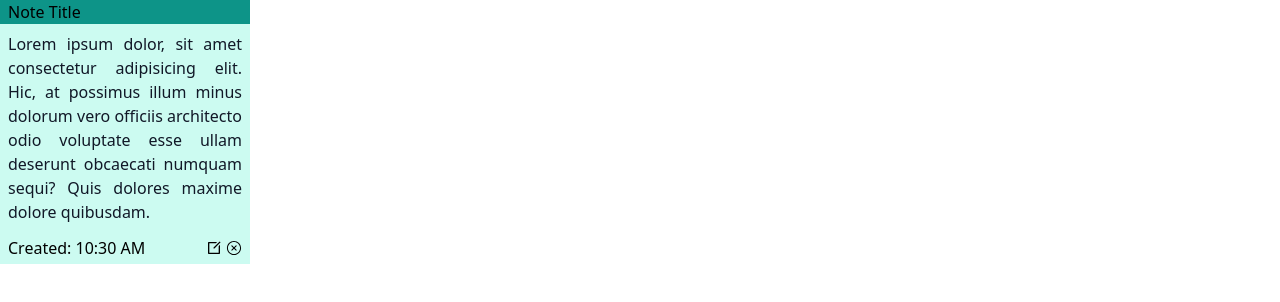
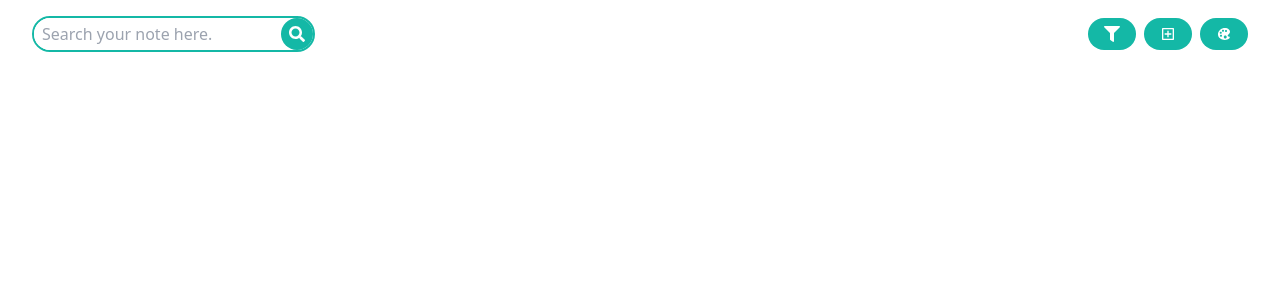
Before and after one commit to IamNayanIslam/note-app, a React app: page / in a window 1280 px wide. Shown: the top 302 px of the page. Built offline with nearby package versions, Linux system fonts and the light colour scheme; the HTML template or start-up script is replaced by a standard one.

Commit message:
UI: add action menu

```diff
--- a/src/App.jsx
+++ b/src/App.jsx
@@ -1,10 +1,11 @@
+import ActionMenu from "./Components/ActionMenu";
 import Note from "./Components/Note";
 
 function App() {
   return (
     <>
       <div>
-        <Note />
+        <ActionMenu />
       </div>
     </>
   );
--- /dev/null
+++ b/src/Components/ActionMenu.jsx
@@ -0,0 +1,38 @@
+import { RiAddBoxLine } from "react-icons/ri";
+import { FaFilter } from "react-icons/fa";
+import { FaSearch } from "react-icons/fa";
+import { IoIosColorPalette } from "react-icons/io";
+
+const ActionMenu = () => {
+  return (
+    <div className="flex justify-between px-8 py-4">
+      <form action="">
+        <div className="border-2 border-teal-500  rounded-full flex justify-between">
+          <input
+            type="text"
+            placeholder="Search your note here."
+            max={20}
+            required
+            className="px-2 rounded-full outline:none focus:outline-none"
+          />
+          <button className="bg-teal-500 p-2 rounded-full text-white">
+            <FaSearch />
+          </button>
+        </div>
+      </form>
+      <div className="flex items-center justify-center gap-2">
+        <button className="bg-teal-500 py-2 px-4 rounded-full text-white">
+          <FaFilter />
+        </button>
+        <button className="bg-teal-500 py-2 px-4 rounded-full text-white">
+          <RiAddBoxLine />
+        </button>
+        <button className="bg-teal-500 py-2 px-4 rounded-full text-white">
+          <IoIosColorPalette />
+        </button>
+      </div>
+    </div>
+  );
+};
+
+export default ActionMenu;
```
